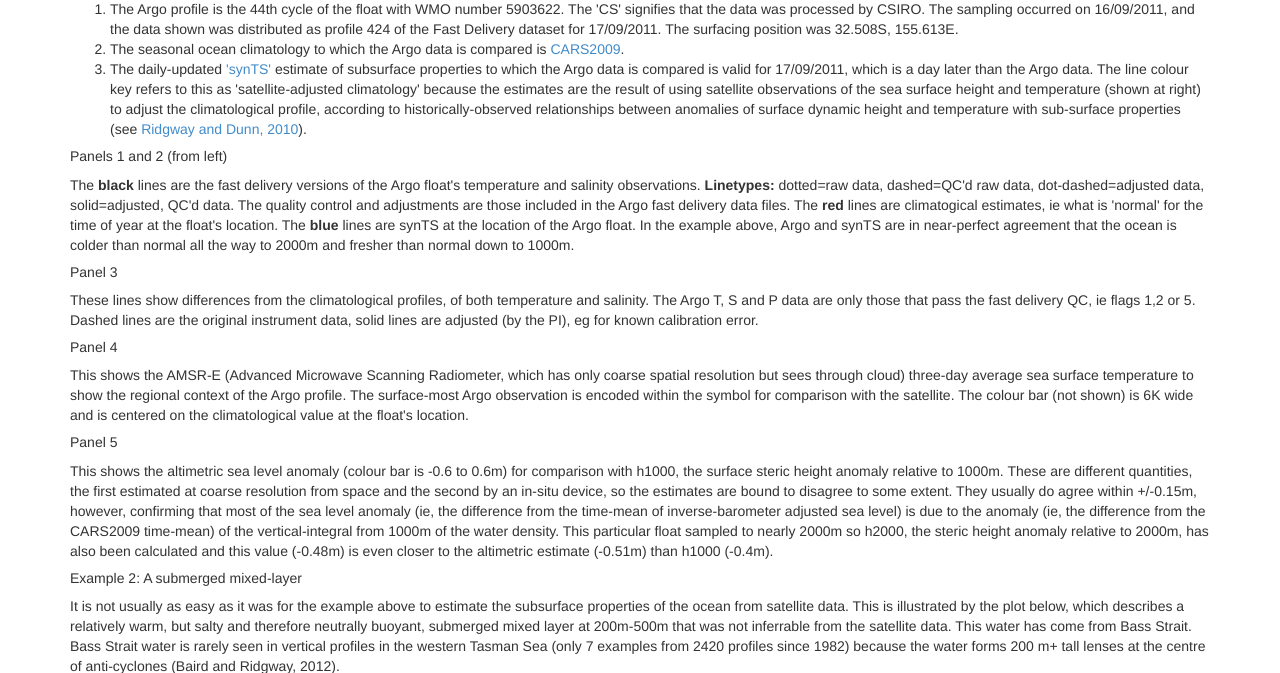
After one commit to pmbohm/oceanCurrent, a PHP site: page /profiles/whatsshown.php in a window 1280 px wide. The commit adds this page. Shown: the part 1288-1961 px from the top of the page. Run offline with PHP 8.4, Linux system fonts and the light colour scheme; some libraries are stand-ins or nearby versions.

Commit message:
Added new files to projects including observations

```diff
--- a/SST.php
+++ b/SST.php
@@ -50,7 +50,9 @@ include_once("include/header.php");
                     BootstrapDialog.alert('I want banana!');
                     http://nakupanda.github.io/bootstrap3-dialog/-->
             <!--<a data-toggle="modal" href="acknowl.php" data-target="#modal">Click me</a>-->
-            <div id="graphContainer"></div>
+            <div id="graphContainer">
+                <h4>Click on the map to see the graphs</h4>
+            </div>
         </div>
     </div>
 <?
--- a/acknowl.php
+++ b/acknowl.php
@@ -1,5 +1,5 @@
 <?
-$title = "OceanCurrent - Acknowledgements";
+$title = "Acknowledgements";
 ini_set('include_path', './' . PATH_SEPARATOR . '../' . PATH_SEPARATOR . ini_get('include_path'));
 include_once("include/header.php");
 ?>
--- a/css/oceancurrent.css
+++ b/css/oceancurrent.css
@@ -52,7 +52,7 @@ h1, h2, h3, h4 {
 }
 
 .jumbotron .navbar a:hover {
-    font-weight: bold;
+    font-color: #000;
 }
 
 .jumbotronFooter {
--- a/glossary.php
+++ b/glossary.php
@@ -149,7 +149,7 @@ include_once("include/header.php");
         at the depth of the engine water intake, or remotely by satellite (see <a href=#AVHRR>AVHRR</a>) or airplane.
     <dt><a name="synTS"> synTS </a>
     <dd>short for 'synthetic temperature and salinity'. This data product is also described on this website as
-        'Satellite adjusted climatology' as explained at <a href=http://oceancurrent.imos.org.au/profiles/whatsshown.htm>[what's shown]<a>. The synTS
+        'Satellite adjusted climatology' as explained at <a href=<?=$BASEDIR ?>profiles/whatsshown.php>[what's shown]<a>. The synTS
                 method is described by <a href=misc/references.htm>Ridgway and Dunn (2010)</a>.
                 <dt><a name="GLD"> Surface Drifter</a>
                 <dd>The principle method for validating our altimetric surface velocity estimates is by comparing them
--- a/include/header.php
+++ b/include/header.php
@@ -25,11 +25,11 @@ while (count($cwd) > 0) {
     <meta name="viewport" content="width=device-width, initial-scale=1">
     <meta name="description" content="">
     <meta name="author" content="eMII eMarine Information Infrastructure">
-    <link rel="icon" href="<?=$BASEDIR ?>img/IMOSfavicon.ico">
-    <title><? echo "IMOS - OceanCurrent ";
-        echo $title ?></title>
-    <link href="<?=$BASEDIR ?>css/bootstrap.css" rel="stylesheet">
-    <link href="<?=$BASEDIR ?>css/oceancurrent.css" rel="stylesheet">
+    <link rel="icon" href="<?= $BASEDIR ?>img/IMOSfavicon.ico">
+    <title><? echo $title;
+        echo " IMOS-OceanCurrent" ?></title>
+    <link href="<?= $BASEDIR ?>css/bootstrap.css" rel="stylesheet">
+    <link href="<?= $BASEDIR ?>css/oceancurrent.css" rel="stylesheet">
     <!--<link href="css/parallax.css" rel="stylesheet"-->
     <!-- HTML5 shim and Respond.js for IE8 support of HTML5 elements and media queries -->
     <!--[if lt IE 9]>
@@ -46,7 +46,7 @@ while (count($cwd) > 0) {
                      title="IMOS (Australian Integrated Marine Observing System">
             </a>
             <header>
-                <a class="homelink" href="<?=$BASEDIR ?>index.php" alt="IMOS Ocean Current home page"
+                <a class="homelink" href="<?= $BASEDIR ?>index.php" alt="IMOS Ocean Current home page"
                    title="IMOS Ocean Current home page">
                     <h1>IMOS OceanCurrent</h1>
 
@@ -54,38 +54,36 @@ while (count($cwd) > 0) {
                 </a>
                 <h3 class="grey"><i>&#8220; Up to date ocean information around Australia. &#8221;</i></h3>
             </header>
-            <p><a class="btn btn-primary" href="<?=$BASEDIR ?>news.php" role="button">Latest News &raquo;</a></p>
+            <p><a class="btn btn-primary" href="<?= $BASEDIR ?>news.php" role="button">Latest News &raquo;</a></p>
             <nav class="navbar navbar-default" role="navigation">
                 <div class="container-fluid">
                     <!-- Brand and toggle get grouped for better mobile display -->
                     <div class="navbar-header">
-                        <button type="button" class="navbar-toggle collapsed" data-toggle="collapse"
-                                data-target="#bs-example-navbar-collapse-1">
-                            <span class="sr-only">Toggle navigation</span>
-                            <span class="icon-bar"></span>
-                            <span class="icon-bar"></span>
-                            <span class="icon-bar"></span>
-                        </button>
-                        <a class="navbar-brand" href="http://imos.org.au" alt="IMOS home page">IMOS</a>
-                        <a class="navbar-brand" href="http://portal.imos.org.au" alt="IMOS ocean portal">IMOS Ocean
-                            Portal</a>
+                        <ul class="nav navbar-nav">
+                            <li><a class="navbar-active" href="http://imos.org.au" alt="IMOS home page">IMOS</a></li>
+                            <li><a class="navbar-active" href="http://portal.imos.org.au" alt="IMOS ocean portal">
+                                    IMOS Ocean Portal</a></li>
+                        </ul>
                     </div>
                     <!-- Collect the nav links, forms, and other content for toggling -->
                     <div class="collapse navbar-collapse" id="bs-example-navbar-collapse-1">
                         <ul class="nav navbar-nav navbar-right">
-                            <li><a class="navbar-brand" href="<?=$BASEDIR ?>index.php" alt="home page">Home</a>
+                            <li><a class="navbar-brand" href="<?= $BASEDIR ?>index.php" alt="home page">Home</a>
                             </li>
-                            <li><a class="navbar-brand" href="<?=$BASEDIR ?>news.php" alt="news items">News</a>
+                            <li><a class="navbar-brand" href="<?= $BASEDIR ?>news.php" alt="news items">News</a>
                             </li>
                             <li class="dropdown">
-                                <a href="#" class="dropdown-toggle" data-toggle="dropdown"> Contacts<span
+                                <a href="#" class="dropdown-toggle" data-toggle="dropdown">Information<span
                                         class="caret"></span></a>
                                 <ul class="dropdown-menu" role="menu">
-                                    <li><a href="<?=$BASEDIR ?>acknowl.php"
+                                    <li><a href="<?= $BASEDIR ?>profiles/whatsshown.php" alt="Whats shown">What's
+                                            Shown</a></li>
+                                    <li class="divider"></li>
+                                    <li><a href="<?= $BASEDIR ?>acknowl.php"
                                            alt="Acknowledgements">Acknowledgements</a></li>
-                                    <li><a href="<?=$BASEDIR ?>glossary.php" alt="Glossary">Glossary</a></li>
-                                    <li class="divider"></li>
-                                    <li><a href="#">EXAMPLE Separated link</a></li>
+                                    <li><a href="<?= $BASEDIR ?>glossary.php" alt="Glossary">Glossary</a></li>
+                                    <li><a href="<?= $BASEDIR ?>misc/references.php" alt="References">References</a>
+                                    </li>
                                 </ul>
                             </li>
                         </ul>
--- a/index.php
+++ b/index.php
@@ -35,7 +35,7 @@ include_once("include/header.php");
             <li>Sea level</li>
             <li>6 day average SST</li>
         </ul>
-        <p><a class="btn btn-primary" href="#" role="button">Maps+Graphs &raquo;</a></p>
+        <p><a class="btn btn-primary" href="observations.php" role="button">Maps+Graphs &raquo;</a></p>
     </div>
 </div>
 
--- a/oceancolour.php
+++ b/oceancolour.php
@@ -14,7 +14,7 @@ include_once("include/header.php");
                 <area shape="rect" coords="61   98  146  149" href="GAB/latest.html" title="GAB">
                 <area shape="rect" coords="88  149  160  189" href="SO/latest.html" title="SO">
             </map>
-            <img src="http://oceancurrent.imos.org.au/misc/imap2.gif" usemap="#imap2">
+            <img src="http://oceancurrent.imos.org.au/misc/imap2.gif" usemap="#imap2"> <!-- todo these should be relative -->
 
             <div>
                 <h2>Ocean Colour</h2>
@@ -28,7 +28,9 @@ include_once("include/header.php");
             </div>
         </div>
         <div class="col-md-8">
-            <div id="graphContainer"></div>
+            <div id="graphContainer">
+                <h4>Click on the map to see the graphs</h4>
+            </div>
         </div>
     </div>
 <?
--- /dev/null
+++ b/profiles/whatsshown.php
@@ -0,0 +1,111 @@
+<?
+$title = "Whats Shown";
+ini_set('include_path', './' . PATH_SEPARATOR . '../' . PATH_SEPARATOR . ini_get('include_path'));
+include_once("include/header.php");
+?>
+
+
+    <h2>What's shown</h2>
+    <h3>Argo temperature and salinity down to 2000m depth - What's shown</h3>
+    <p>
+        The Argo <a href=<?= $BASEDIR ?>profiles/map/latest.html> [position maps]</a> like the example above show floats that reported data
+        within
+        a few days of the indicated date. The colour-fill of the float indicates the difference between the float's
+        estimate
+        of steric height anomaly (relative to 1000m) and satellite altimeter's estimate of the sea level anomaly
+        (relative
+        to the long-term mean, see panel 5 discussion below). Green signals that both observing systems are in
+        agreement,
+        while blue or red indicates that there might be a problem we need to investigate. Unfilled circles indicate
+        floats
+        that did not produce useful data to at least 1000m. The [PREV] button will go back a year or two. The [DATE
+        INDEX]
+        goes back to 2004. Click on one of the floats to see a plot like the one below (the example is from the float
+        coded
+        yellow off NSW). You can also reach plots like the one below via the list of <a href=./>[WMO numbers]</a>.
+        <a href="<?=$BASEDIR ?>profiles/map/20110921.html"><img src="<?=$BASEDIR ?>profiles/map/20110921.gif"></a>
+    </p>
+    <h4>Plot title</h4>
+    <p>The title of the example plot specifies three data sources:</p>
+    <a href="<?=$BASEDIR ?>profiles/5903622/20110916_5903622_44_0917.html">
+            <img src="<?=$BASEDIR ?>profiles/5903622/20110916_5903622_44_0917.gif"> </a>
+    <ol>
+        <li>The Argo profile is the 44th cycle of the float with WMO number 5903622. The 'CS' signifies that the data
+            was processed by CSIRO. The sampling occurred on 16/09/2011, and the data shown was distributed as profile
+            424 of the Fast Delivery dataset for 17/09/2011. The surfacing position was 32.508S, 155.613E.
+        <li>The seasonal ocean climatology to which the Argo data is compared is <a
+                href=http://www.marine.csiro.au/~dunn/cars2009/>CARS2009</a>.
+        <li>The daily-updated <a href="<?=$BASEDIR ?>glossary.php#synTS">'synTS'</a> estimate of subsurface properties to
+            which the Argo data is compared is valid for 17/09/2011, which is a day later than the Argo data. The line
+            colour key refers to this as 'satellite-adjusted climatology' because the estimates are the result of using
+            satellite observations of the sea surface height and temperature (shown at right) to adjust the
+            climatological profile, according to historically-observed relationships between anomalies of surface
+            dynamic height and temperature with sub-surface properties (see <a href="<?=$BASEDIR ?>misc/references.php"> Ridgway and
+                Dunn, 2010</a>).
+    </ol>
+    <p>
+        <h5>Panels 1 and 2 (from left)</h5>
+        The <b>black</b> lines are the fast delivery versions of the Argo float's temperature and salinity observations.
+        <b>Linetypes:</b> dotted=raw data, dashed=QC'd raw data, dot-dashed=adjusted data, solid=adjusted, QC'd data.
+        The quality control and adjustments are those included in the Argo fast delivery data files. The <b>red</b>
+        lines are climatogical estimates, ie what is 'normal' for the time of year at the float's location.
+        The <b>blue</b> lines are synTS at the location of the Argo float. In the example above, Argo and synTS are in
+        near-perfect agreement that the ocean is colder than normal all the way to 2000m and fresher than normal down to
+        1000m.
+    </p>
+    <p>
+        <h5>Panel 3</h5>
+        These lines show differences from the climatological profiles, of both temperature and salinity. The Argo T, S
+        and P data are only those that pass the fast delivery QC, ie flags 1,2 or 5. Dashed lines are the original
+        instrument data, solid lines are adjusted (by the PI), eg for known calibration error.
+    </p>
+    <p>
+        <h5>Panel 4</h5>
+        This shows the AMSR-E (Advanced Microwave Scanning Radiometer, which has only coarse spatial resolution but sees
+        through cloud) three-day average sea surface temperature to show the regional context of the Argo profile. The
+        surface-most Argo observation is encoded within the symbol for comparison with the satellite. The colour bar
+        (not shown) is 6K wide and is centered on the climatological value at the float's location.
+    </p>
+    <p>
+        <h5>Panel 5</h5>
+        This shows the altimetric sea level anomaly (colour bar is -0.6 to 0.6m) for comparison with h1000, the surface
+        steric height anomaly relative to 1000m. These are different quantities, the first estimated at coarse
+        resolution from space and the second by an in-situ device, so the estimates are bound to disagree to some
+        extent. They usually do agree within +/-0.15m, however, confirming that most of the sea level anomaly (ie, the
+        difference from the time-mean of inverse-barometer adjusted sea level) is due to the anomaly (ie, the difference
+        from the CARS2009 time-mean) of the vertical-integral from 1000m of the water density. This particular float
+        sampled to nearly 2000m so h2000, the steric height anomaly relative to 2000m, has also been calculated and this
+        value (-0.48m) is even closer to the altimetric estimate (-0.51m) than h1000 (-0.4m).
+    </p>
+    <p>
+        <h5>Example 2: A submerged mixed-layer</h5>
+        It is not usually as easy as it was for the example above to estimate the subsurface properties of the ocean
+        from satellite data. This is illustrated by the plot below, which describes a relatively warm, but salty and
+        therefore neutrally buoyant, submerged mixed layer at 200m-500m that was not inferrable from the satellite data.
+        This water has come from Bass Strait. Bass Strait water is rarely seen in vertical profiles in the western
+        Tasman Sea (only 7 examples from 2420 profiles since 1982) because the water forms 200 m+ tall lenses at the
+        centre of anti-cyclones (Baird and Ridgway, 2012).<br>
+        <a href="<?=$BASEDIR ?>profiles/5903677/20110725_5903677_12_0723.html">
+            <img src="<?=$BASEDIR ?>profiles/5903677/20110725_5903677_12_0723.gif"></a>
+    </p>
+    <p>
+        <h5>Example 3: disagreement of Argo and synTS</h5>
+        We're not yet sure why the image below shows so much disagreement between synTS and Argo. The synTS estimate of
+        the vertical structure of the warm (and slightly salty) anomaly is confirmed by Argo but the synTS amplitude of
+        that anomaly is much greater than the Argo observations, suggesting that the gridded altimetry has
+        over-estimated the sea level anomaly at the location of the float. Stepping back through time, however, shows
+        that the apparent over-estimation is persistent, and more a property of the eddy (or location) than float number
+        590658. Eg, see <a href="5903653/20110823_5903653_21_0824.html">[float 5903653 on 23 Aug]</a>. Confirmation that
+        the sea level anomaly is generally correct in mid September is provided by agreement of the surface geostrophic
+        velocity with the trajectory and speed of a surface drifter <a href=""../LordHoweS/2011091903.html">[snapshot SST,
+            altimetry and drifter]</a>.
+
+    <a href="<?=$BASEDIR ?>profiles/5901658/20110919_5901658_126_0920.html">
+        <img src="<?=$BASEDIR ?>profiles/5901658/20110919_5901658_126_0920.gif"></a>
+    </p>
+
+
+
+<?
+include("include/footer.php");
+?>
```
Also changed, not shown: misc/references.php (added, +38 -0 lines), observations.php (added, +39 -0 lines).
